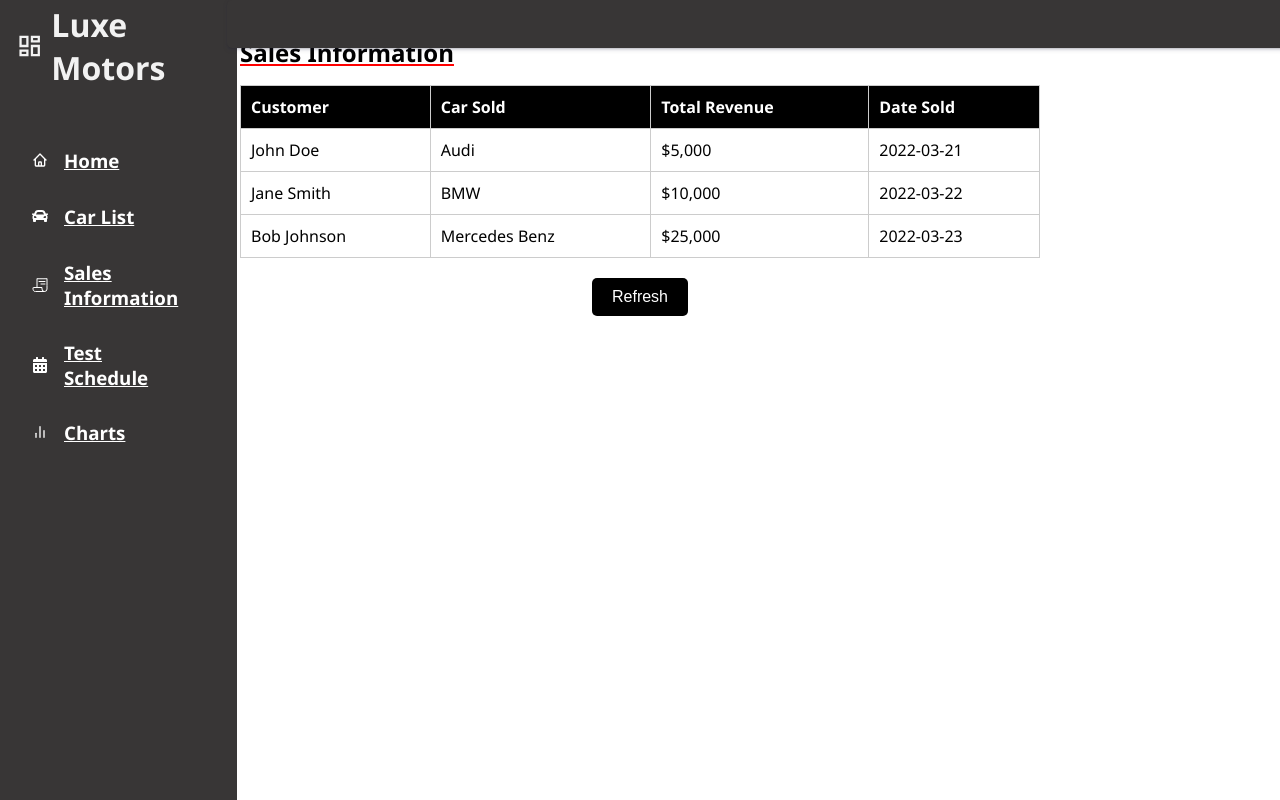
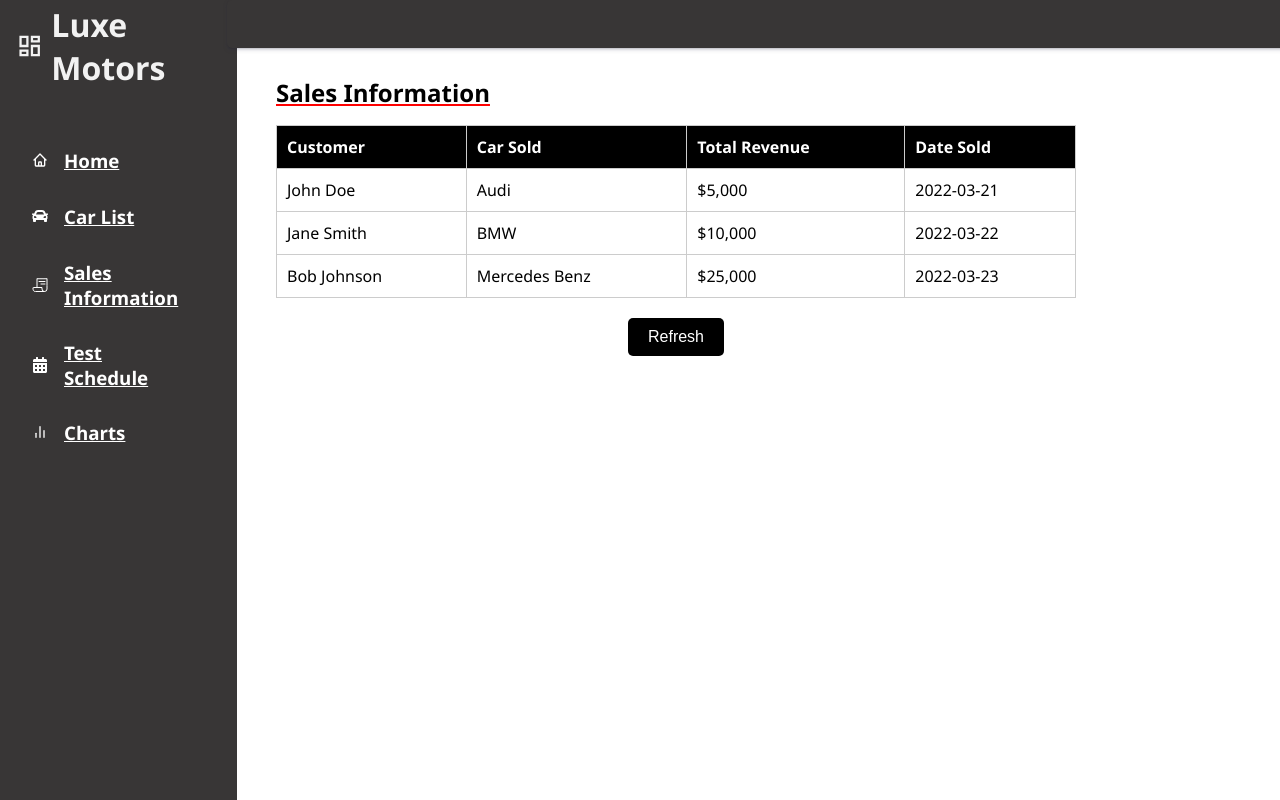
Before and after one commit to bechara-rizk/DealershipTeamOne, a Next.js app: page /dashboard/SalesInfoPage in a window 1280 px wide. Built offline with nearby package versions, Linux system fonts and the light colour scheme.

Commit message:
fixing margins

```diff
--- a/src/styles/CarScheduleDashboard.css
+++ b/src/styles/CarScheduleDashboard.css
@@ -2,4 +2,5 @@
   margin-left :10rem; ;
   margin-right: 30px;
   margin-top: 3rem;
+
 }
--- a/src/styles/SalesInfoPage.css
+++ b/src/styles/SalesInfoPage.css
@@ -2,7 +2,9 @@
   max-width: 800px;
   margin: 0 auto;
   padding: 20px;
-}
+  margin-left: 20%;
+  height: 100%;
+padding-top: 60px;}
 
 .sales-info-heading {
   text-decoration: underline solid red;
```
